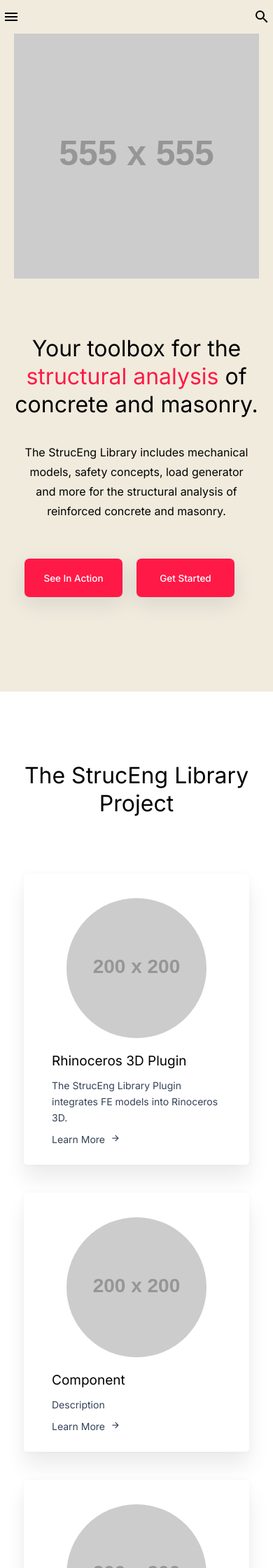
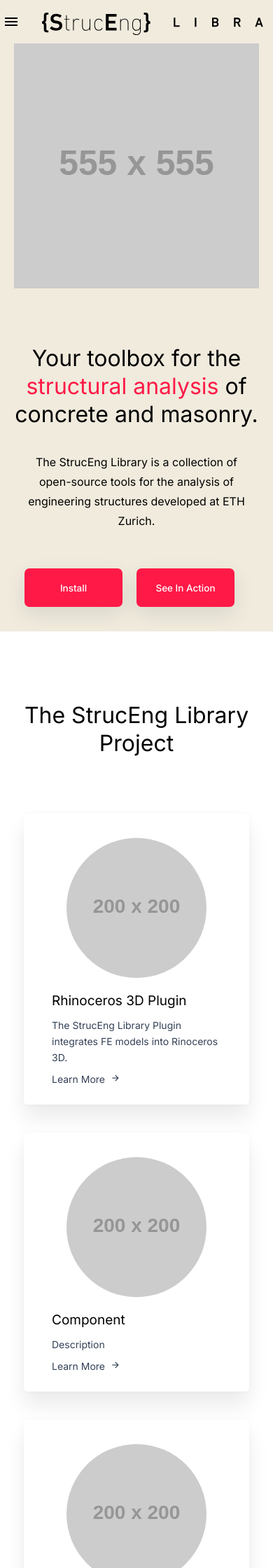
Before and after one commit to kfmResearch-NumericsTeam/Struc_Eng_Library_Website, an MkDocs documentation site: the page built from docs/index.md, in a window 390 px wide. Shown: the top 2240 px of the page at 70% size. Built offline with MkDocs 1.6.1 and Material for MkDocs 9.7.7, drawn with Linux system fonts in a browser that asks for light colours.

Commit message:
introduce logo when in mobile mode
introduce two Logos
logo_drawer for logo shown in drawer
logo for logo shown in header

```diff
--- a/docs/assets/website/home.css
+++ b/docs/assets/website/home.css
@@ -270,9 +270,11 @@
     background-color: #F0EBDD;
     height: 30%;
 }
-@media screen and (max-width: 768px) {
+@media screen and (max-width: 1030px) {
+
     .hero-section {
-        height: 48rem;
+        /* height: 48rem; */
+
     }
     .logo h2 {
         font-size: 23px;
@@ -299,12 +301,27 @@
         line-height: 23px;
         font-size: 14px;
     }
+
+        .components-feat-box {
+            width: 30rem;
+
+    }
+
+       .components-feat-box {
+           margin: auto;
+    }
+
 }
 
 /* phone 3 cols */
-@media screen and (max-width: 500px) {
+@media screen and (max-width: 600px) {
     .hero-section {
-        min-height: 47rem;
+
+    }
+
+    .components-feat-box {
+        width: 100%;
+
     }
 }
 
--- a/docs/assets/website/style.css
+++ b/docs/assets/website/style.css
@@ -43,9 +43,17 @@
     margin: 0;
     padding-top: 0.3rem !important;
     height: 1.9rem !important;
+    visibility: visible !important;
+}
+.md-logo {
+    visibility: visible !important;
+    display: inline !important;
 }
 
-/* phone 3 cols */
+.md-icon__drawer {
+    margin-right: 1rem;
+}
+
 @media screen and (max-width: 1118px) {
     .md-social {
         float: left;
@@ -53,15 +61,15 @@
     .md-nav__title {
         background-color: var(--header-color) !important;
     }
-    .md-logo img {
-        content:url("/assets/website/logo-web-0.svg");
+}
+
+.md-logo__drawer img {
         padding-top: 0 rem !important;
         margin-top: 0 rem !important;
         height: 4rem !important;
         overflow: visible;
-        /* margin-bottom: -2rem; */
+        margin-bottom: -2rem;
     }
-}
 
 .md-search__input {
     background-color: var(--header-color);
--- a/mkdocs.yml
+++ b/mkdocs.yml
@@ -53,6 +53,7 @@
     code: Roboto Mono
   favicon: assets/website/favicon.png
   logo: assets/website/logo-web-5.svg
+  logo_drawer: assets/website/logo-web-0.svg
 
 
 copyright: Copyright &copy; 2022 and later, The StrucEng Library Authors
--- a/overrides/home.html
+++ b/overrides/home.html
@@ -16,16 +16,16 @@
                     Your toolbox for the <span>structural analysis</span> of concrete and masonry.
                 </h1>
                 <p class="info-text">
-                    The StrucEng Library includes mechanical models, safety concepts, load generator and more for the
-                    structural analysis of
-                    reinforced concrete and masonry.
+
+                    The StrucEng Library is a collection of open-source tools for the analysis of engineering structures developed at ETH Zurich.
+
                 </p>
                 <div class="btn_wrapper">
                     <button class="btn view_more_btn">
-                        <a href='/action'>See in Action</a>
+                        <a href='/strucenglib_plugin/home/'>Install</a>
                     </button>
                     <button class="btn view_more_btn">
-                        <a href='/strucenglib_plugin/home/'>Get Started</a>
+                        <a href='/action'>See in Action</a>
                     </button>
                 </div>
             </div>
--- /dev/null
+++ b/overrides/partials/header.html
@@ -0,0 +1,139 @@
+<!-- copied from orign: header.html -->
+<!-- https://github.com/squidfunk/mkdocs-material/blob/master/src/partials/header.html -->
+
+<!-- Changes -->
+
+
+
+<!-- Determine class according to configuration -->
+{% set class = "md-header" %}
+{% if "navigation.tabs.sticky" in features %}
+  {% set class = class ~ " md-header--lifted" %}
+{% endif %}
+
+<!-- Header -->
+<header class="{{ class }}" data-md-component="header">
+  <nav
+    class="md-header__inner md-grid"
+    aria-label="{{ lang.t('header.title') }}"
+  >
+
+      <!-- Button to open drawer -->
+    <label class="md-header__button md-icon md-icon__drawer" for="__drawer">
+        {% include ".icons/material/menu" ~ ".svg" %}
+    </label>
+
+    <!-- Link to home -->
+    <a
+      href="{{ config.extra.homepage | d(nav.homepage.url, true) | url }}"
+      title="{{ config.site_name | e }}"
+      class="md-header__button md-logo"
+      aria-label="{{ config.site_name }}"
+      data-md-component="logo"
+    >
+      {% include "partials/logo.html" %}
+    </a>
+
+
+
+    <!-- Header title -->
+    <div class="md-header__title" data-md-component="header-title">
+      <div class="md-header__ellipsis">
+        <div class="md-header__topic">
+          <span class="md-ellipsis">
+              {{ config.site_name }}
+            </span>
+        </div>
+      </div>
+    </div>
+
+    <!-- Color palette -->
+    {% if not config.theme.palette is mapping %}
+      <form class="md-header__option" data-md-component="palette">
+        {% for option in config.theme.palette %}
+          {% set primary = option.primary | replace(" ", "-") | lower %}
+          {% set accent  = option.accent  | replace(" ", "-") | lower %}
+          <input
+            class="md-option"
+            data-md-color-media="{{ option.media }}"
+            data-md-color-scheme="{{ option.scheme }}"
+            data-md-color-primary="{{ primary }}"
+            data-md-color-accent="{{ accent }}"
+            {% if option.toggle %}
+              aria-label="{{ option.toggle.name }}"
+            {% else  %}
+              aria-hidden="true"
+            {% endif %}
+            type="radio"
+            name="__palette"
+            id="__palette_{{ loop.index }}"
+          />
+          {% if option.toggle %}
+            <label
+              class="md-header__button md-icon"
+              title="{{ option.toggle.name }}"
+              for="__palette_{{ loop.index0 or loop.length }}"
+              hidden
+            >
+              {% include ".icons/" ~ option.toggle.icon ~ ".svg" %}
+            </label>
+          {% endif %}
+        {% endfor %}
+      </form>
+    {% endif %}
+
+    <!-- Site language selector -->
+    {% if config.extra.alternate %}
+      <div class="md-header__option"></form>
+        <div class="md-select">
+          {% set icon = config.theme.icon.alternate or "material/translate" %}
+          <button
+            class="md-header__button md-icon"
+            aria-label="{{ lang.t('select.language.title') }}"
+          >
+            {% include ".icons/" ~ icon ~ ".svg" %}
+          </button>
+          <div class="md-select__inner">
+            <ul class="md-select__list">
+              {% for alt in config.extra.alternate %}
+                <li class="md-select__item">
+                  <a
+                    href="{{ alt.link | url }}"
+                    hreflang="{{ alt.lang }}"
+                    class="md-select__link"
+                  >
+                    {{ alt.name }}
+                  </a>
+                </li>
+              {% endfor %}
+            </ul>
+          </div>
+        </div>
+      </div>
+    {% endif %}
+
+    <!-- Button to open search modal -->
+    {% if "search" in config.plugins %}
+      <label class="md-header__button md-icon" for="__search">
+        {% include ".icons/material/magnify.svg" %}
+      </label>
+
+      <!-- Search interface -->
+      {% include "partials/search.html" %}
+    {% endif %}
+
+    <!-- Repository information -->
+    {% if config.repo_url %}
+    <div class="md-header__source">
+        {% include "partials/source.html" %}
+    </div>
+    {% endif %}
+    </nav>
+
+    <!-- Navigation tabs (sticky) -->
+    {% if "navigation.tabs.sticky" in features %}
+    {% if "navigation.tabs" in features %}
+    {% include "partials/tabs.html" %}
+    {% endif %}
+    {% endif %}
+</header>
--- /dev/null
+++ b/overrides/partials/logo_drawer.html
@@ -0,0 +1,10 @@
+<!-- https://github.com/squidfunk/mkdocs-material/blob/master/src/partials/logo.html -->
+<!-- custom logo to show instead of text when in sandwich mode -->
+<!-- Logo -->
+
+{% if config.theme.logo_drawer %}
+  <img src="{{ config.theme.logo_drawer | url }}" alt="logo" />
+{% else %}
+  {% set icon = config.theme.icon.logo or "material/library" %}
+  {% include ".icons/" ~ icon ~ ".svg" %}
+{% endif %}
--- a/overrides/partials/nav.html
+++ b/overrides/partials/nav.html
@@ -24,15 +24,15 @@
     <a
       href="{{ config.extra.homepage | d(nav.homepage.url, true) | url }}"
       title="{{ config.site_name | e }}"
-      class="md-nav__button md-logo"
+      class="md-nav__button md-logo md-logo__drawer"
       aria-label="{{ config.site_name }}"
       data-md-component="logo"
     >
-      {% include "partials/logo.html" %}
+      {% include "partials/logo_drawer.html" %}
     </a>
-    <!--{{ config.site_name }} -->
-  <!-- </label> -->
-  </div>
+    <!-- {{ config.site_name }} -->
+    <!-- </label> -->
+    </div>
 
   <!-- Repository information -->
   {% if config.repo_url %}
```
